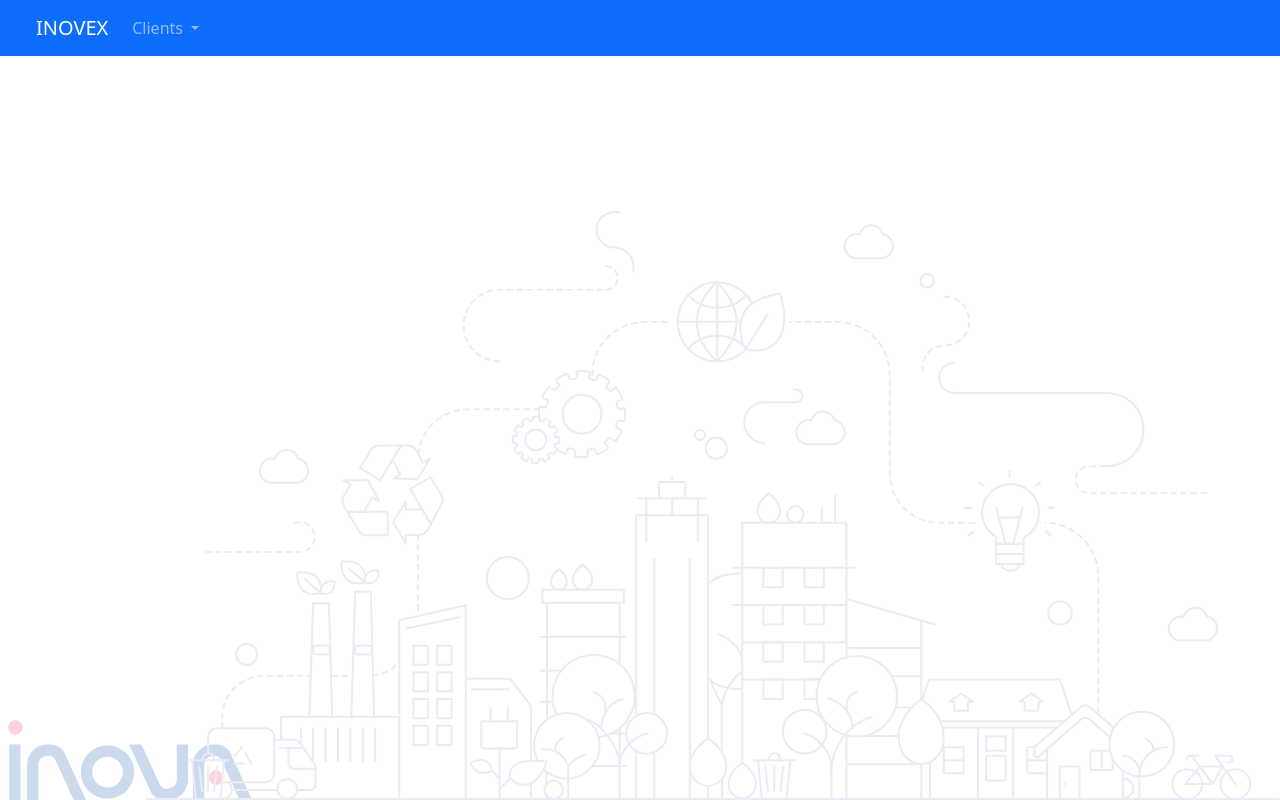
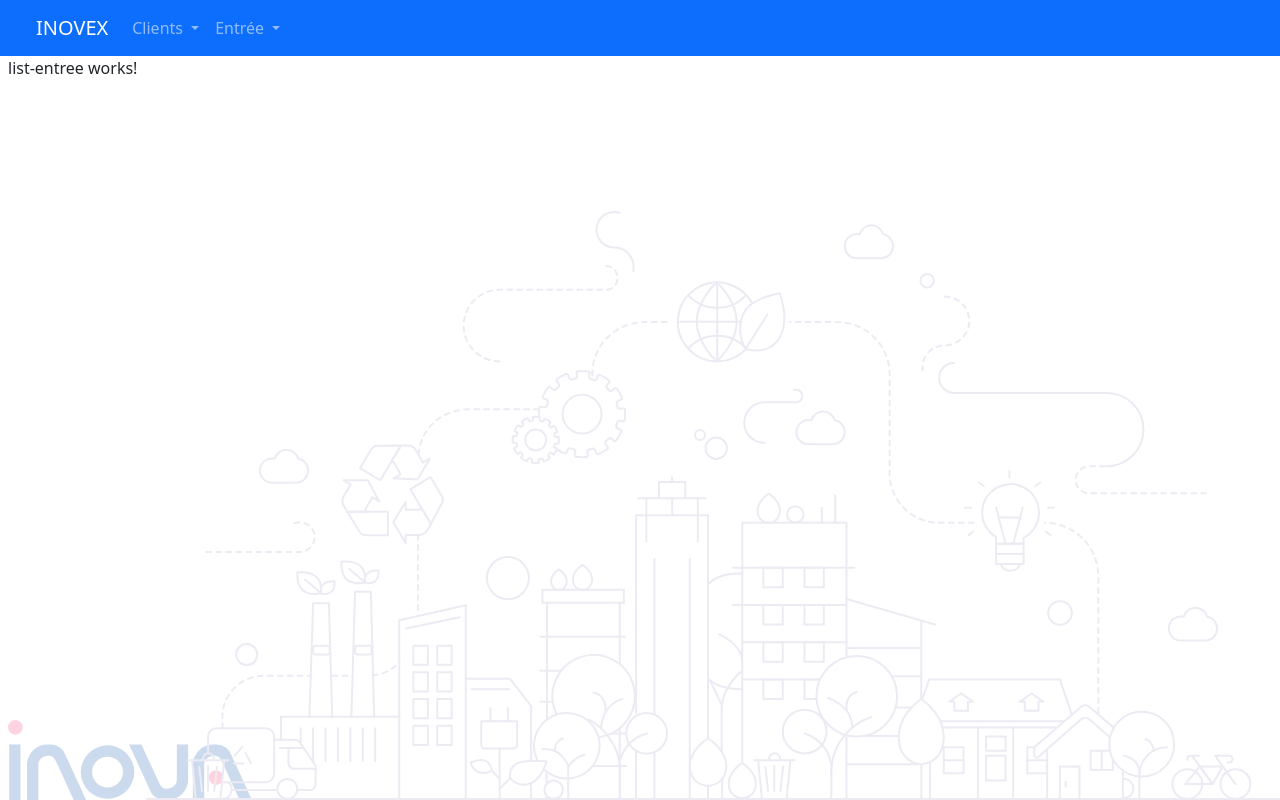
Before and after one commit to SabreNicolas/INOVEX, an Angular app in the folder INOVEX/: page /entree in a window 1280 px wide. Before the commit this address led to /. Built offline with nearby package versions, Linux system fonts and the light colour scheme.

Commit message:
add entry component

```diff
--- a/INOVEX/src/app/app.component.html
+++ b/INOVEX/src/app/app.component.html
@@ -19,6 +19,15 @@
         </div>
       </li>
 
+      <li class="nav-item dropdown">
+        <a class="nav-link dropdown-toggle" id="navbarDropdownEntree" role="button" data-toggle="dropdown" aria-haspopup="true" aria-expanded="false">
+          Entrée
+        </a>
+        <div class="dropdown-menu" aria-labelledby="navbarDropdown">
+          <a class="dropdown-item" routerLink="entree">Entrants</a>
+        </div>
+      </li>
+
     </ul>
   </div>
 </nav>
--- a/INOVEX/src/app/app.module.ts
+++ b/INOVEX/src/app/app.module.ts
@@ -11,6 +11,7 @@ import { ListMoralEntitiesComponent } from './list-moral-entities/list-moral-ent
 import { CategoriesComponent } from './categories/categories.component';
 import { ListCategoriesComponent } from './list-categories/list-categories.component';
 import {categoriesService} from "./services/categories.service";
+import { ListEntreeComponent } from './list-entree/list-entree.component';
 
 @NgModule({
   declarations: [
@@ -18,7 +19,8 @@ import {categoriesService} from "./services/categories.service";
     MoralEntitiesComponent,
     ListMoralEntitiesComponent,
     CategoriesComponent,
-    ListCategoriesComponent
+    ListCategoriesComponent,
+    ListEntreeComponent
   ],
   imports: [
     BrowserModule,
--- /dev/null
+++ b/INOVEX/src/app/list-entree/list-entree.component.html
@@ -0,0 +1 @@
+<p>list-entree works!</p>
--- /dev/null
+++ b/INOVEX/src/app/list-entree/list-entree.component.ts
@@ -0,0 +1,15 @@
+import { Component, OnInit } from '@angular/core';
+
+@Component({
+  selector: 'app-list-entree',
+  templateUrl: './list-entree.component.html',
+  styleUrls: ['./list-entree.component.scss']
+})
+export class ListEntreeComponent implements OnInit {
+
+  constructor() { }
+
+  ngOnInit(): void {
+  }
+
+}
```
Also changed, not shown: INOVEX/src/app/app-routing.module.ts (+11 -4 lines), INOVEX/src/app/list-entree/list-entree.component.scss (added), 1 other file (tests, documents, lock files or other folders).
